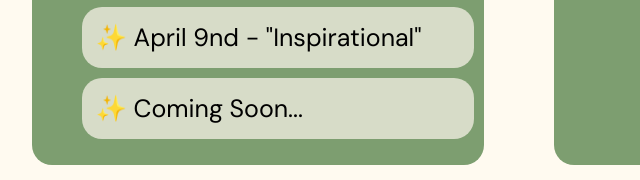
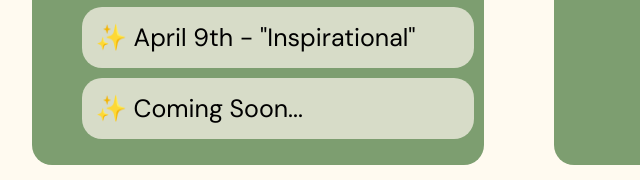
Before and after one commit to isap630/xr-blog, a plain HTML site: page index.html in a window 1280 px wide. Shown: the part 832-1012 px from the top of the page, 189-829 px from the left. Drawn offline with Linux system fonts and the light colour scheme.

Commit message:
Update index.html

```diff
--- a/index.html
+++ b/index.html
@@ -28,7 +28,7 @@
                 <li><a href="mar_19.html">March 19th - "Analytical"</a></li>
                 <li><a href="mar_26.html">March 26th - "Analytical"</a></li>
                 <li><a href="apr_2.html">April 2nd - "Analytical"</a></li>
-                <li><a href="apr_9.html">April 9nd - "Inspirational"</a></li>
+                <li><a href="apr_9.html">April 9th - "Inspirational"</a></li>
                 <li><a href="index.html">Coming Soon...</a></li>
             </ul>
         </div>
```
